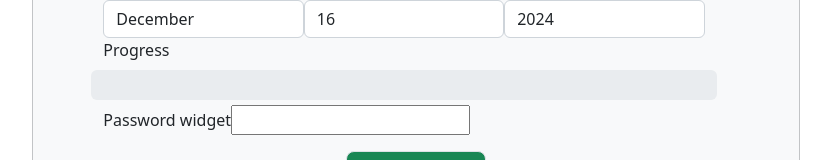
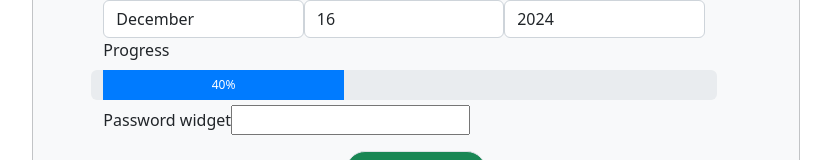
Before and after one commit to BhargavAlois/RJSF-FROM-SCRATCH, a React (Create React App) app: page / in a window 1280 px wide. Shown: the part 1198-1358 px from the top of the page, without its empty margins (224-1055 px from the left). Built offline with nearby package versions, Linux system fonts and the light colour scheme.

Commit message:
Added some styling and fixed error related to progress bar

```diff
--- a/src/schemas/uiSchema.js
+++ b/src/schemas/uiSchema.js
@@ -124,14 +124,14 @@ export const uiSchema = {
   actionButton: {
     "ui:widget": "button",
     "ui:options": { "value": "Custom button", "onClick": () => { window.alert("Custom button pressed"); } },
-    "ui:classNames": "btn btn-success border rounded-3 mt-3",
+    "ui:classNames": "btn btn-success border rounded-5 mt-3",
     "ui:layout": "row",
     // "ui:col": 6,
   },
   myButton: {
     "ui:widget": "button",
     "ui:options": { "value": "My button", "onClick": () => { window.alert("My button pressed"); } },
-    "ui:classNames": "btn border rounded btn-danger mt-3",
+    "ui:classNames": "btn border rounded-5 btn-danger mt-3",
     "ui:layout": "row",
     // "ui:col": 6,
   },
--- a/src/templates/CustomContentTemplate.js
+++ b/src/templates/CustomContentTemplate.js
@@ -1,4 +1,4 @@
-import React, { useState } from "react";
+import React, { useState, useEffect } from "react";
 import DatePicker from "react-datepicker";
 import "react-datepicker/dist/react-datepicker.css";
 import Button from "../widgets/ButtonWidget";
@@ -6,8 +6,10 @@ import { format } from 'date-fns';
 import '../index.css';
 
 const CustomContentTemplate = ({ formData, uiSchema, schema, fields, errors, onChange: handleChange, onSuccess, onError, onSubmit }) => {
-  const [preview, setPreview] = useState(formData?.file);
+  const [preview, setPreview] = useState();
   const [fileDetails, setFileDetails] = useState(null);
+
+
 
   const renderField = (field, fieldName) => {
     const { title, enum: enumValues } = field;
@@ -32,6 +34,8 @@ const CustomContentTemplate = ({ formData, uiSchema, schema, fields, errors, onC
 
     const handleFileChange = (fieldName, e) => {
       const file = e.target.files[0];
+      setPreview();
+      setFileDetails();
 
       if (file) {
         if (file.type.startsWith("image/")) {
@@ -101,7 +105,6 @@ const CustomContentTemplate = ({ formData, uiSchema, schema, fields, errors, onC
         handleChange(fieldName, e.target.value); // For non-file inputs
       }
     };
-
 
     switch (widget) {
       case "password":
@@ -393,6 +396,7 @@ const CustomContentTemplate = ({ formData, uiSchema, schema, fields, errors, onC
         );
 
       case "progress":
+        console.log("inside progress", field?.default);
         return (
           <div key={fieldName} className={`${layoutClass} ${colClass}`}>
             <label className="form-label">{title || fieldName}</label>
@@ -400,12 +404,12 @@ const CustomContentTemplate = ({ formData, uiSchema, schema, fields, errors, onC
               <div
                 className="progress-bar"
                 role="progressbar"
-                style={{ width: `${formData[fieldName] || 0}%` }}
-                aria-valuenow={formData[fieldName] || 0}
+                style={{ width: `${field?.default}%`, backgroundColor: "#007bff" }}
+                aria-valuenow={field?.default || 0}
                 aria-valuemin="0"
                 aria-valuemax="100"
               >
-                {formData[fieldName] || 0}%
+                {field?.default || 0}%
               </div>
             </div>
             {errors[fieldName] && errors[fieldName].map((error, index) => (
@@ -527,10 +531,10 @@ const CustomContentTemplate = ({ formData, uiSchema, schema, fields, errors, onC
               className="form-control"
             />
 
-            {formData[fieldName] && typeof formData[fieldName] === 'string' && formData[fieldName].startsWith('data:') && (
+            {(formData[fieldName] && typeof formData[fieldName] === 'string' && formData[fieldName].startsWith('data:') || preview) && (
               <div className="mt-2">
                 <img
-                  src={formData[fieldName]}
+                  src={preview || formData[fieldName]}
                   alt="Preview"
                   style={{ maxWidth: "100%", maxHeight: "200px", objectFit: "cover" }}
                 />
--- a/src/templates/DefaultTemplate.js
+++ b/src/templates/DefaultTemplate.js
@@ -6,7 +6,7 @@ export default function DefaultTemplate(props) {
     const { schema, uiSchema, fields, onSubmit, onError, onSuccess, onChange, formData, errors } = props;
 
     return (
-        <div className="d-flex flex-column" style={{maxWidth : "60%", width: "60%"}}>
+        <div className="d-flex flex-column" style={{maxWidth : "70%", width: "70%"}}>
             <header className="text-center mb-4">
                 <h3>{schema.title || 'Default title'}</h3>
                 <p>{schema.description || 'This is default description of form'}</p>
```
